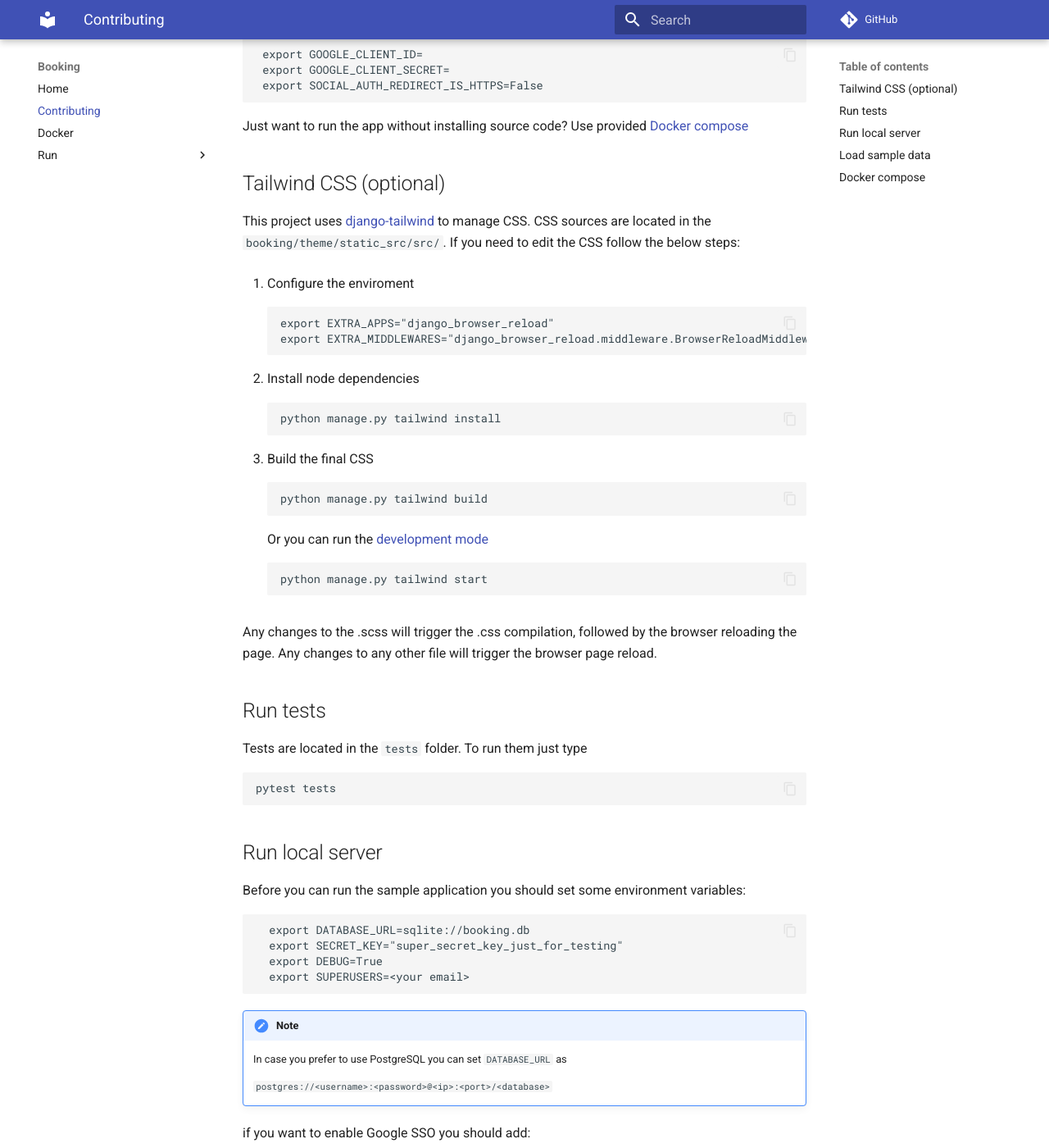
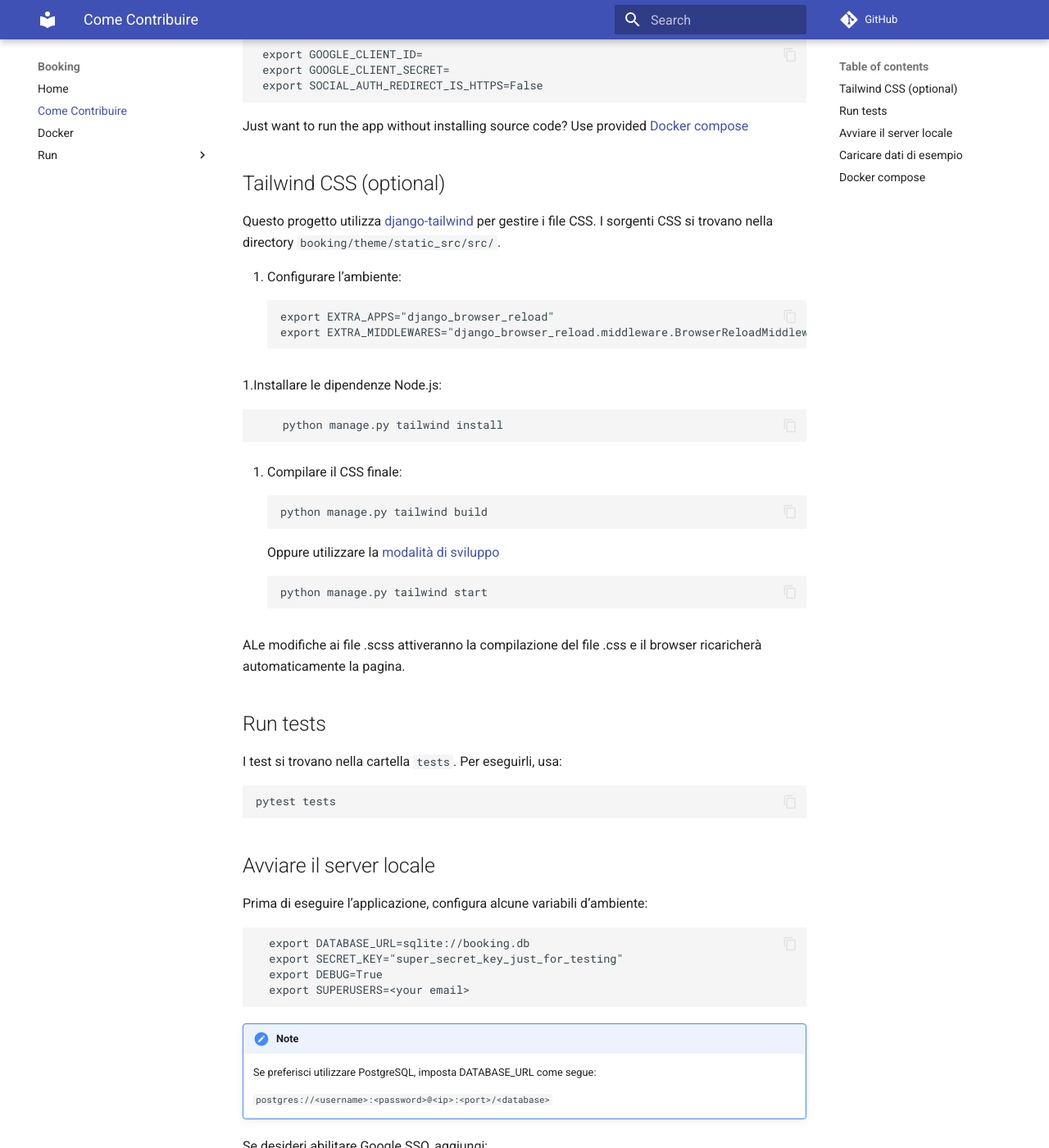
Before and after one commit to saxix/booking, an MkDocs documentation site: the page built from docs/src/contributing.md, in a window 1280 px wide and 1400 px high, scrolled down 528 px. Shown: the whole window at 82% size. Built offline with MkDocs 1.6.1 and Material for MkDocs 9.7.7, drawn with Linux system fonts in a browser that asks for light colours; comment, search, counter and statistics services are not loaded; some of the changed text lies outside the part shown.

Commit message:
updates docs

```diff
--- a/docs/src/contributing.md
+++ b/docs/src/contributing.md
@@ -1,9 +1,9 @@
-# Contributing
+# Come Contribuire
 
 
-Install [uv](https://docs.astral.sh/uv/getting-started/installation/)
+Installare [uv](https://docs.astral.sh/uv/getting-started/installation/)
 
-1. Clone the repo and create virtualenv
+1. Clonare il repository e creare un virtualenv:
 
     git clone https://github.com/saxix/booking
     cd booking
@@ -12,7 +12,7 @@ Install [uv](https://docs.astral.sh/uv/getting-started/installation/)
     uv sync --all-extras
     pre-commit install --hook-type pre-commit --hook-type pre-push
 
-1. Configure your environment:
+1. Configurare l’ambiente:
 
 
      export DATABASE_URL=sqlite:///booking.db
@@ -22,7 +22,7 @@ Install [uv](https://docs.astral.sh/uv/getting-started/installation/)
      export ADMION_USER="admin@example.com"  # must be only one email
      export ADMION_PASSWORD="password"
 
-If you have a google SSO key and you want to enable it:
+Se possiedi una chiave Google SSO e desideri abilitarla:
 
      export GOOGLE_CLIENT_ID=
      export GOOGLE_CLIENT_SECRET=
@@ -32,42 +32,39 @@ Just want to run the app without installing source code? Use provided [Docker co
 
 ## Tailwind CSS (optional)
 
-This project uses [django-tailwind](https://django-tailwind.readthedocs.io/en/latest/installation.html) to manage
-CSS. CSS sources are located in the `booking/theme/static_src/src/`.
-If you need to edit the CSS follow the below steps:
+Questo progetto utilizza [django-tailwind](https://django-tailwind.readthedocs.io/en/latest/installation.html) per gestire i file CSS.
+I sorgenti CSS si trovano nella directory  `booking/theme/static_src/src/`.
 
-1. Configure the enviroment
+1. Configurare l’ambiente:
 
         export EXTRA_APPS="django_browser_reload"
         export EXTRA_MIDDLEWARES="django_browser_reload.middleware.BrowserReloadMiddleware,"
 
-1. Install node dependencies
+1.Installare le dipendenze Node.js:
 
         python manage.py tailwind install
 
 
-1. Build the final CSS
+1. Compilare il CSS finale:
 
         python manage.py tailwind build
 
-    Or you can run the [development mode](https://django-tailwind.readthedocs.io/en/latest/usage.html#running-in-development-mode)
+    Oppure utilizzare la [modalità di sviluppo](https://django-tailwind.readthedocs.io/en/latest/usage.html#running-in-development-mode)
 
         python manage.py tailwind start
 
-Any changes to the .scss will trigger the .css compilation, followed by the browser reloading the page.
-Any changes to any other file will trigger the browser page reload.
-
+ALe modifiche ai file .scss attiveranno la compilazione del file .css e il browser ricaricherà automaticamente la pagina.
 
 ## Run tests
 
-Tests are located in the `tests` folder. To run them just type
+I test si trovano nella cartella `tests`. Per eseguirli, usa:
 
     pytest tests
 
 
-## Run local server
+## Avviare il server locale
 
-Before you can run the sample application you should set some environment variables:
+Prima di eseguire l’applicazione, configura alcune variabili d’ambiente:
 
       export DATABASE_URL=sqlite://booking.db
       export SECRET_KEY="super_secret_key_just_for_testing"
@@ -76,35 +73,36 @@ Before you can run the sample application you should set some environment variab
 
 !!! note
 
-    In case you prefer to use PostgreSQL you can set `DATABASE_URL` as
+    Se preferisci utilizzare PostgreSQL, imposta DATABASE_URL come segue:
 
        `postgres://<username>:<password>@<ip>:<port>/<database>`
 
 
-if you want to enable Google SSO you should add:
+Se desideri abilitare Google SSO, aggiungi:
 
       export GOOGLE_CLIENT_ID=...
       export GOOGLE_CLIENT_SECRET=...
       export SOCIAL_AUTH_REDIRECT_IS_HTTPS=False
 
-later you can
+Infine esegui:
 
 
     python manage.py runserver
 
-and point your browser to http://localhost:8000
+e apri il browser su http://localhost:8000
 
-## Load sample data
+
+## Caricare dati di esempio
+
+Per caricare dati demo, esegui:
 
     python manage.py demo
 
 
 ## Docker compose
 
-Alternatively you can use provided docker compose for development
+n alternativa, puoi utilizzare il Docker Compose fornito per lo sviluppo.
+Questa soluzione fa partire tutto il necessario,
+e rende l'applicazione disponibile su https://localhost:8000
 
     docker compose up
-
-Alternatively you can use provided docker compose for development
-
-    docker compose up
```
Also changed, not shown: README.md (+2 -2 lines), docs/src/docker.md (+13 -10 lines), docs/src/index.md (+8 -7 lines).
